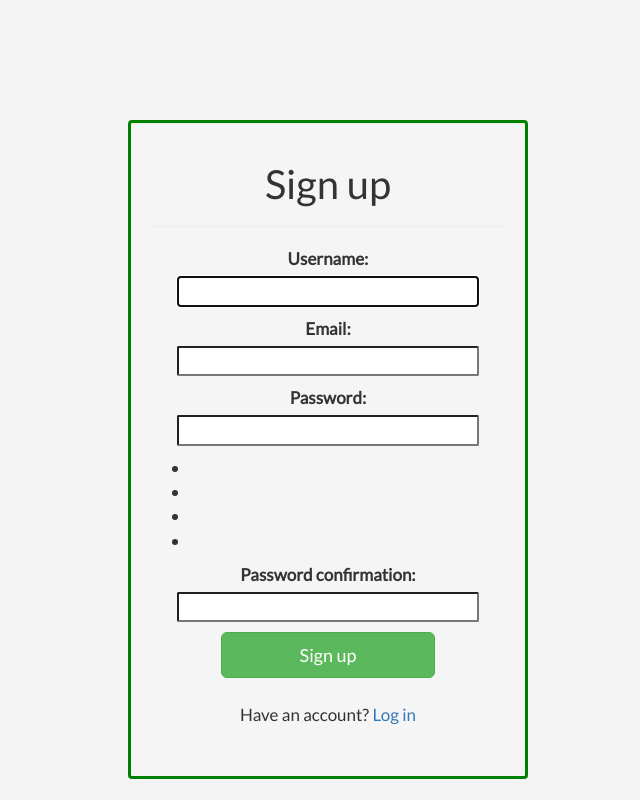
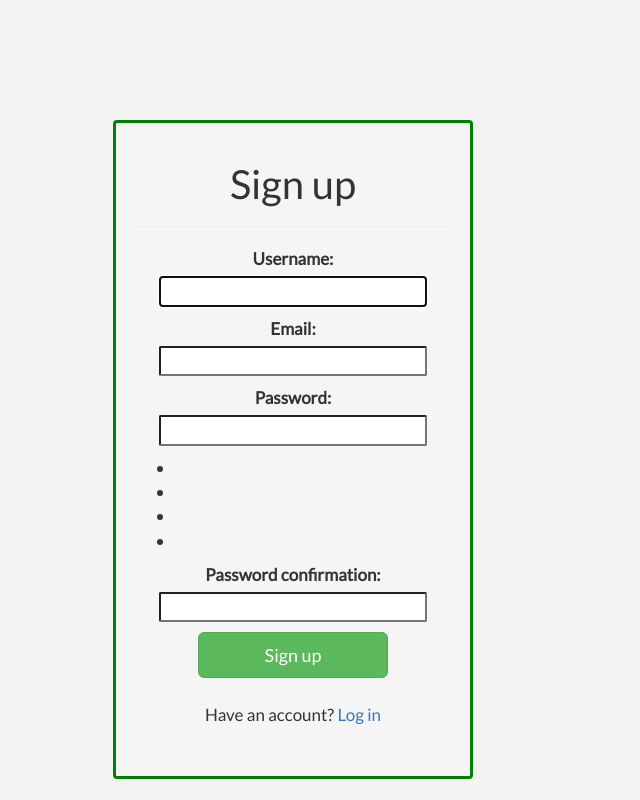
Before and after one commit to Gift-Lumumba/Awwwards, a Django app: template app/templates/registration/registration_form.html in a window 1280 px wide. Shown: the whole page, without its empty margins (347-987 px from the left). Run offline with Django 3.2, Linux system fonts and the light colour scheme; the template is opened without the code that fills it: values that come from a table or form of the project are taken from there, others are empty; some libraries are stand-ins or nearby versions.

Commit message:
fixes registration templates

```diff
--- a/app/templates/registration/login.html
+++ b/app/templates/registration/login.html
@@ -25,7 +25,8 @@
             <br>
             <br>
             <br>
-            <div class="well" style="width:400px;border: solid green;margin-left: 15px !important;">
+            <div class="col-xs-12 col-sm-12 col-md-12 ">
+                <div class="well" style="width:100% !important;border: solid green;">
 
                     <div class="well-heading">
                       <h2 class="text-center" style="text-align:center;font-size: 40px;">Sign In</h2>
@@ -50,6 +51,7 @@
                     </div>
 
                   </div>
+            </div>
 
           </div>
           <!-- empty div -->
--- a/app/templates/registration/registration_form.html
+++ b/app/templates/registration/registration_form.html
@@ -18,7 +18,7 @@
             {% if form.errors %}
               <p> Password or Username is incorrect </p>
             {% endif %}
-            <div class="well" style="width:400px;border: solid green;margin-left: 15px !important;">
+            <div class="well" style="width:100% !important;border: solid green;">
                 <div class="panel-header">
                     <h2 style="text-align:center;font-size: 40px;">Sign up</h2>
                 </div>
```
Lines whose indentation alone changed are shown as unchanged.
